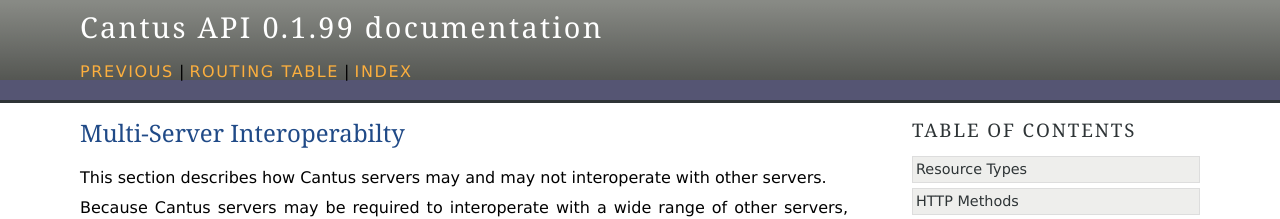
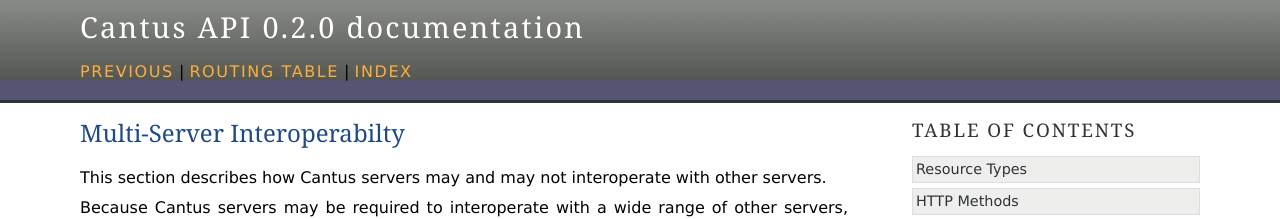
Before and after one commit to CANTUS-Project/api, a Sphinx documentation site: the page built from source/multiserver.rst, in a window 1280 px wide. Shown: the top 219 px of the page. Built offline with Sphinx 7.4.7, drawn with Linux system fonts in a browser that asks for light colours.

Commit message:
put version to 0.2.0 ...

```diff
--- a/source/conf.py
+++ b/source/conf.py
@@ -52,7 +52,7 @@
 # built documents.
 #
 # The short X.Y version.
-version = '0.1.99'
+version = '0.2.0'
 # The full version, including alpha/beta/rc tags.
 release = '{}'.format(version)
 
```
